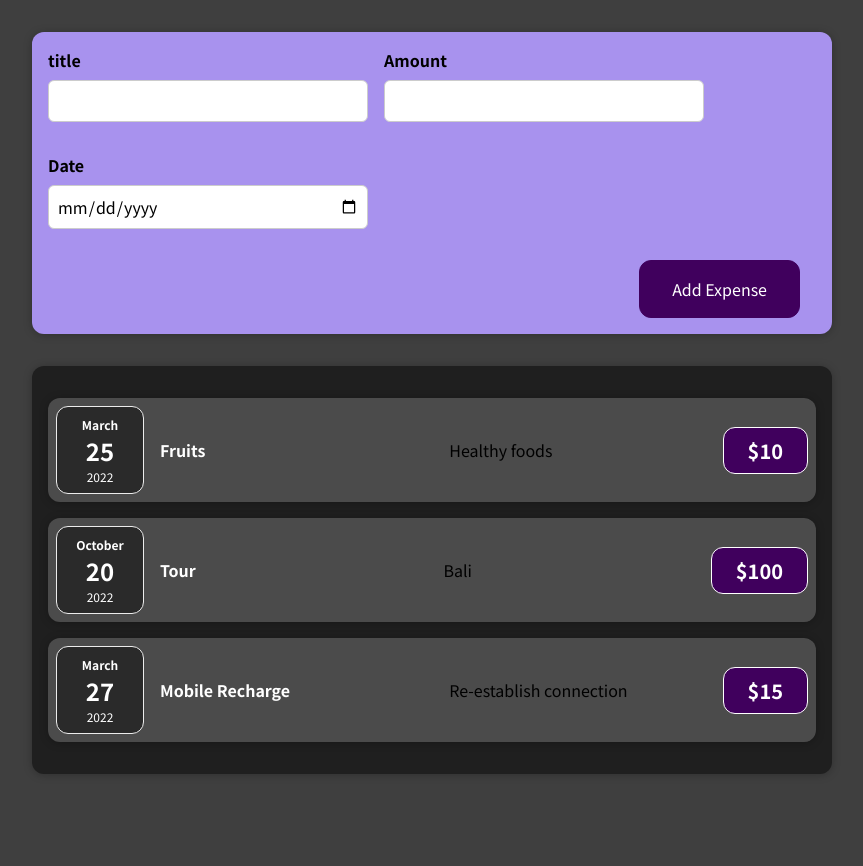
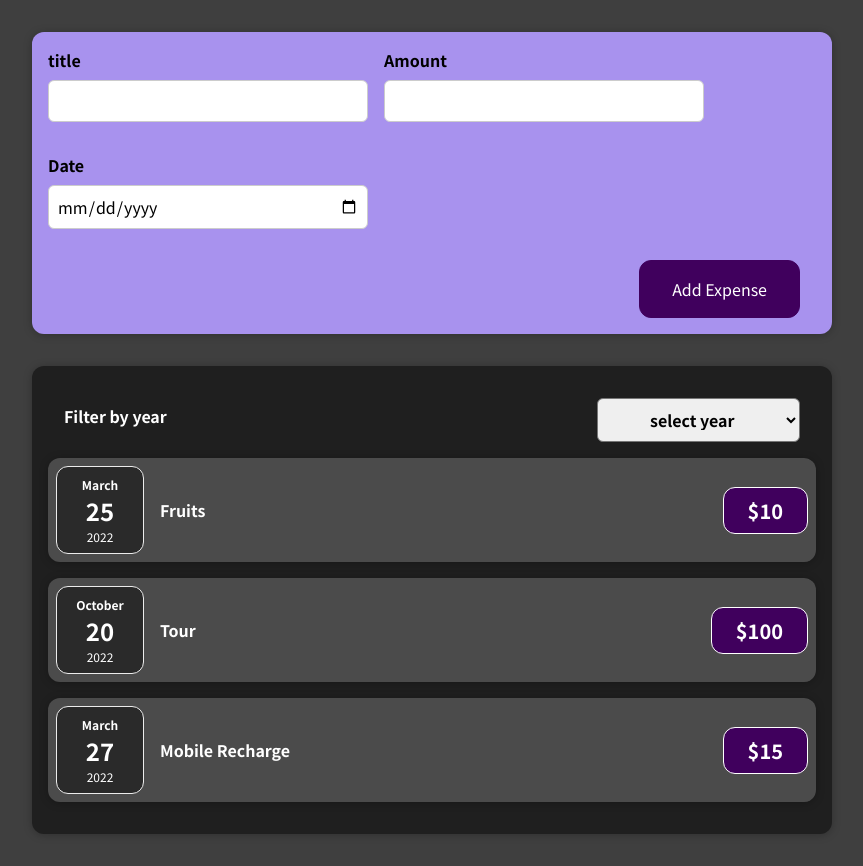
Before and after one commit to krishnaSarkar5/expense_tracker, a React (Create React App) app: page / in a window 1280 px wide. Shown: the whole page, without its empty margins (208-1071 px from the left). Before the commit the page ends 806 px from the top, so only its background shows below. Built offline with nearby package versions, Linux system fonts and the light colour scheme.

Commit message:
filter functionality added

```diff
--- a/src/components/NewExpense/ExpenseForm.jsx
+++ b/src/components/NewExpense/ExpenseForm.jsx
@@ -81,19 +81,19 @@ const ExpenseForm = (props) => {
             <div className='new-expense__control'>
                 <label >title</label>
                 <input type='text' value={titleInput} onChange={titleChangeHandle}/>
-                <p style={{color:"red",fontSize:"15px"}}>{error?.title && error?.title}</p>
+                <p style={{color:"red",fontSize:"15px"}}>{error.title}</p>
             </div>
 
             <div className='new-expense__control'>
                 <label >Amount</label>
                 <input type='number' min='0.01' step='0.01' value={amountInput} onChange={amountChangeHandle}/>
-                <p style={{color:"red",fontSize:"15px"}}>{error?.amount && error?.amount}</p>
+                <p style={{color:"red",fontSize:"15px"}}>{error?.amount}</p>
             </div>
 
             <div className='new-expense__control'>
                 <label >Date</label>
                 <input type='date' min='2019-01-01' max='2023-12-31' value={dateInput} onChange={dateChangeHandle}/>
-                <p style={{color:"red",fontSize:"15px"}}>{error?.date && error?.date}</p>
+                <p style={{color:"red",fontSize:"15px"}}>{error?.date}</p>
             </div>
 
         </div>
--- /dev/null
+++ b/src/components/expense/ExpenseFilter.css
@@ -0,0 +1,24 @@
+.expenses-filter {
+    color: white;
+    padding: 0 1rem;
+  }
+
+  .expenses-filter__control {
+    display: flex;
+    width: 100%;
+    align-items: center;
+    justify-content: space-between;
+    margin: 1rem 0;
+  }
+
+  .expenses-filter label {
+    font-weight: bold;
+    margin-bottom: 0.5rem;
+  }
+
+  .expenses-filter select {
+    font: inherit;
+    padding: 0.5rem 3rem;
+    font-weight: bold;
+    border-radius: 6px;
+  }
--- /dev/null
+++ b/src/components/expense/ExpenseFilter.jsx
@@ -0,0 +1,22 @@
+import React from 'react'
+import './ExpenseFilter.css'
+
+const ExpenseFilter = (props) => {
+    const dropdownChangeHandler = (event) => {
+        props.onFilterSelected(event.target.value);
+      };
+
+      return (
+        <div className='expenses-filter'>
+          <div className='expenses-filter__control'>
+            <label>Filter by year</label>
+            <select value={props.selected} onChange={dropdownChangeHandler}>
+              <option value='select year'>select year</option>
+              {props.years?.map((year)=>{return<option value={year}>{year}</option> })}
+            </select>
+          </div>
+        </div>
+      );
+}
+
+export default ExpenseFilter
--- a/src/components/expense/Expenses.jsx
+++ b/src/components/expense/Expenses.jsx
@@ -1,41 +1,32 @@
-import React from 'react'
+import React, { useState } from 'react'
 import ExpenseItem from './ExpenseItem'
 import './Expences.css'
 import Card from '../UI/Card'
+import ExpenseFilter from './ExpenseFilter'
 
 const Expenses = (props) => {
+
+  const [filterSelected,setFilterSelected] = useState('select year');
+
+  const handleFilter = (selectedYear)=>{
+    setFilterSelected(selectedYear)
+  }
+
   return (
     <>
     <Card className='expenses'>
-      {props.expenses?.map((expense)=>{
+    <ExpenseFilter onFilterSelected={handleFilter} selected={filterSelected} years={[...new Set(props.expenses?.map((expense)=>{return expense.date.getFullYear()}))]}/>
+      { props.expenses?.filter(expense=>{return filterSelected=="select year"?true:expense.date.getFullYear()==filterSelected}).map((expense)=>{
        return(
        <ExpenseItem
+                key={expense.id}
                 title={expense.title}
-                description={expense.description}
                 price={expense.price}
                 date={expense.date}/>
           )
       })}
       </Card>
     </>
-
-    // <Card className='expenses'>
-    //      <ExpenseItem
-    //           title={props.expenses[0].title}
-    //           description={props.expenses[0].description}
-    //           price={props.expenses[0].price}
-    //           date={props.expenses[0].date}/>
-    //      <ExpenseItem
-    //             title={props.expenses[1].title}
-    //             description={props.expenses[1].description}
-    //             price={props.expenses[1].price}
-    //             date={props.expenses[1].date}/>
-    //      <ExpenseItem
-    //             title={props.expenses[2].title}
-    //             description={props.expenses[2].description}
-    //             price={props.expenses[2].price}
-    //             date={props.expenses[2].date}/>
-    // </Card>
   )
 }
 
--- a/src/utils/ValidateUtil.jsx
+++ b/src/utils/ValidateUtil.jsx
@@ -1,6 +1,6 @@
 
  const stringValidate=(value)=>{
-    if(value===""){
+    if(value==="" || value.trim().length<3){
         return false;
     }
 
@@ -21,15 +21,15 @@ export const expenseFormValidate=(expense)=>{
         let errorObject = {};
 
         if(!numberValidate(expense?.amount)){
-            errorObject["amount"]="Enter Amount";
+            errorObject["amount"]="Enter valid Amount";
         }
 
         if(!stringValidate(expense?.title)){
-            errorObject["title"]="Enter Title";
+            errorObject["title"]="Enter valid Title";
         }
 
         if(!stringValidate(expense?.date)){
-            errorObject["date"]="Enter date";
+            errorObject["date"]="Enter valid date";
         }
 
         return errorObject;
```
